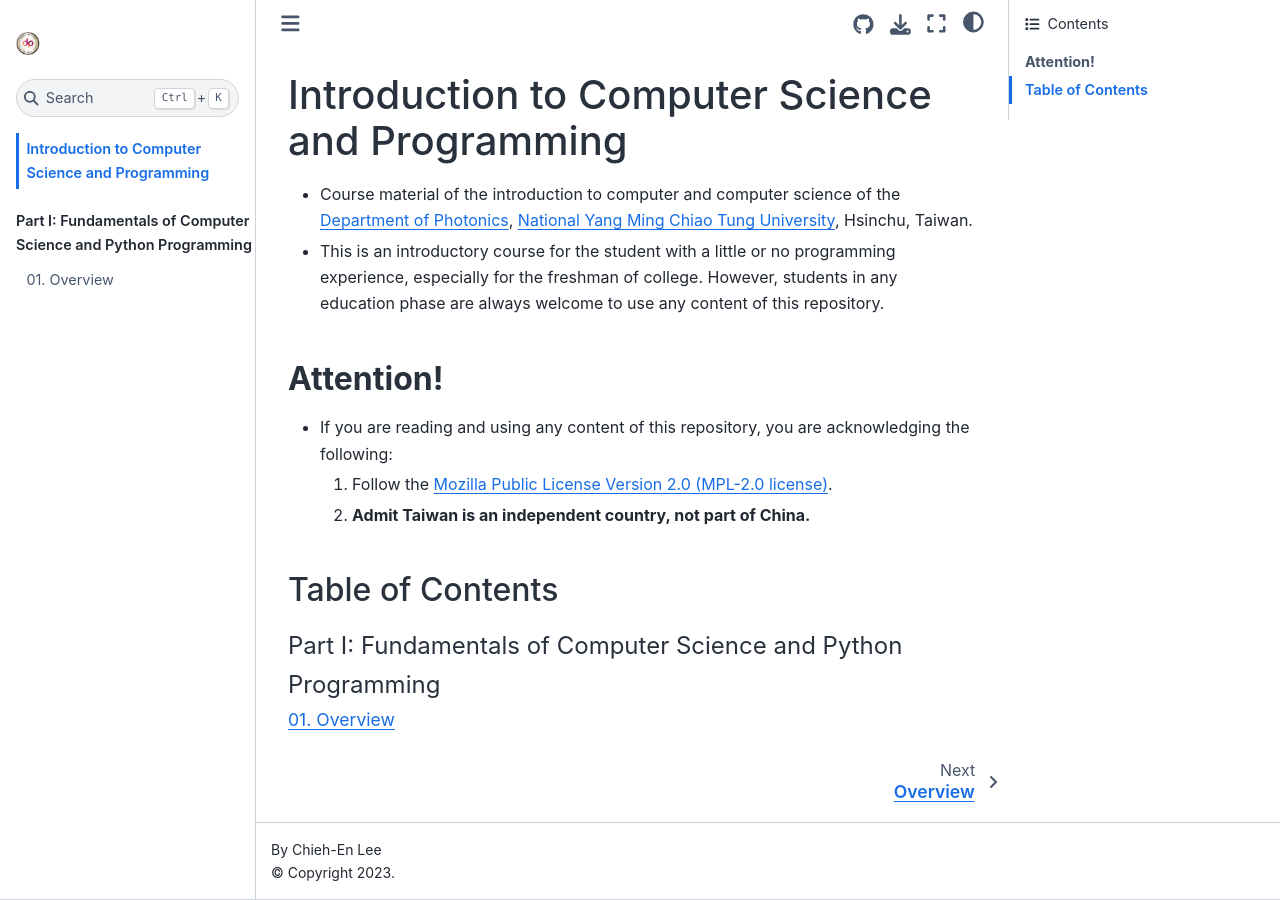
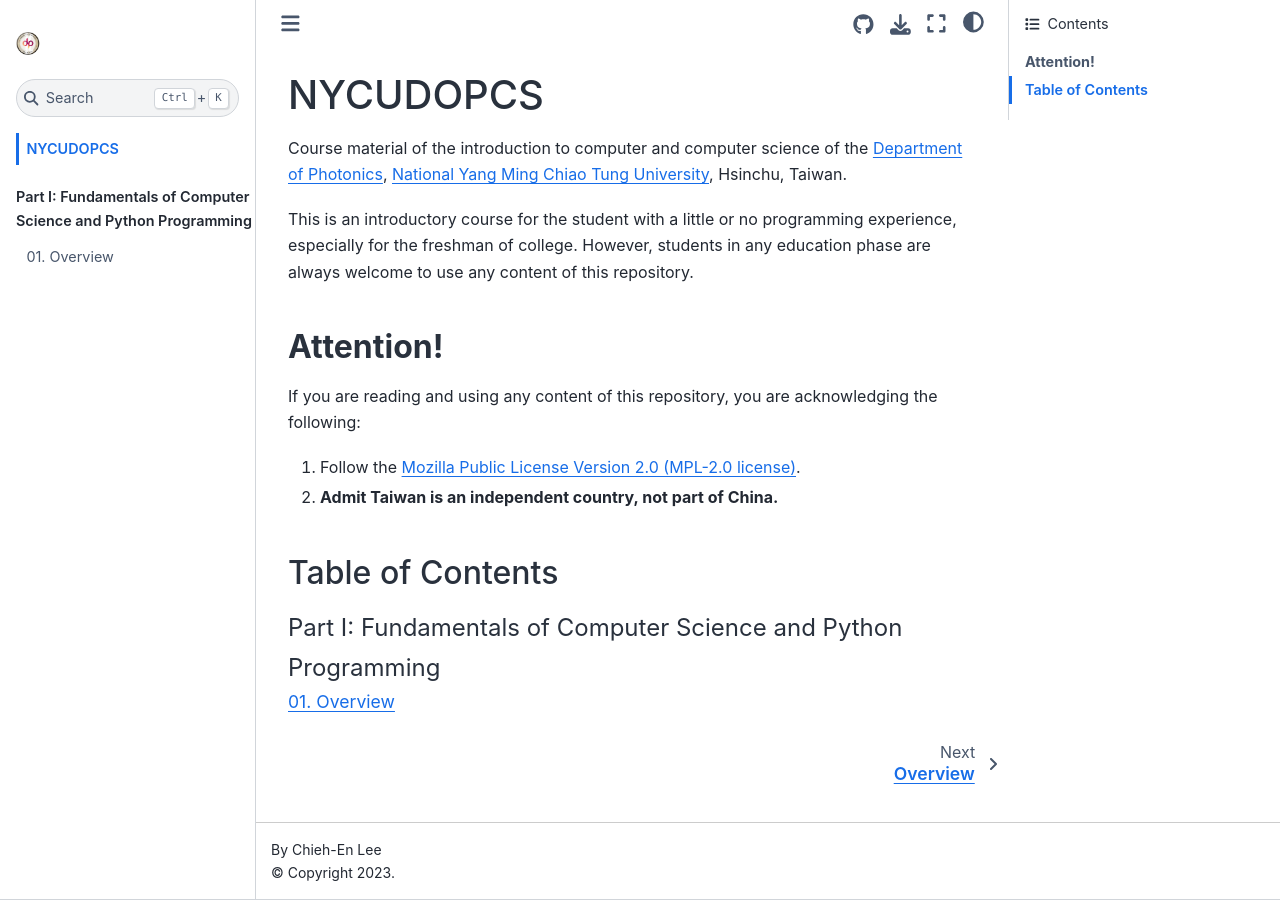
Before and after one commit to bruce88617/nycudopcs_jb, a Jupyter Book: the page built from intro.md, in a window 1280 px wide. Built offline with Jupyter Book 1.0.4 settings and Sphinx 7.4.7 and the Sphinx Book theme 1.1.4, drawn with Linux system fonts in a browser that asks for light colours; pages that are not in the unit, such as notebooks, are missing from menus.

Commit message:
Update intro.md

```diff
--- a/intro.md
+++ b/intro.md
@@ -1,15 +1,16 @@
-# Introduction to Computer Science and Programming
+# NYCUDOPCS
 
-- Course material of the introduction to computer and computer science of the <a href="https://dop.nycu.edu.tw/ch/index.html">Department of Photonics</a>, <a href="https://www.nycu.edu.tw/">National Yang Ming Chiao Tung University</a>, Hsinchu, Taiwan.
+Course material of the introduction to computer and computer science of the <a href="https://dop.nycu.edu.tw/ch/index.html">Department of Photonics</a>, <a href="https://www.nycu.edu.tw/">National Yang Ming Chiao Tung University</a>, Hsinchu, Taiwan.
 
-- This is an introductory course for the student with a little or no programming experience, especially for the freshman of college. However, students in any education phase are always welcome to use any content of this repository.
+This is an introductory course for the student with a little or no programming experience, especially for the freshman of college. However, students in any education phase are always welcome to use any content of this repository.
 
 ## **Attention!**
 
-- If you are reading and using any content of this repository, you are acknowledging the following:
+If you are reading and using any content of this repository, you are acknowledging the following:
 
-  1. Follow the [Mozilla Public License Version 2.0 (MPL-2.0 license)](https://www.mozilla.org/en-US/MPL/2.0/).
-  2. **Admit Taiwan is an independent country, not part of China.**
+1. Follow the [Mozilla Public License Version 2.0 (MPL-2.0 license)](https://www.mozilla.org/en-US/MPL/2.0/).
+
+2. **Admit Taiwan is an independent country, not part of China.**
 
 ## Table of Contents
 
```
